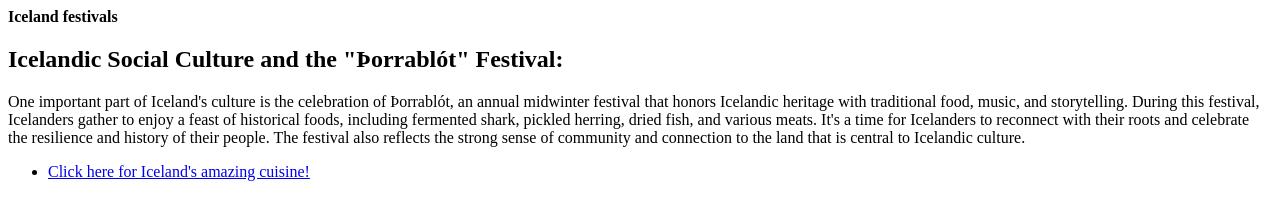
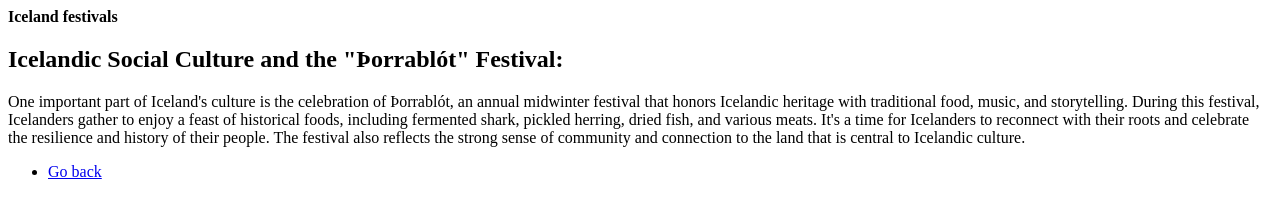
Before and after one commit to Felix32847324/Felix32847324.github.io, a plain HTML site: page festivalpage.html in a window 1280 px wide. Drawn offline with Linux system fonts and the light colour scheme.

Commit message:
Update festivalpage.html

```diff
--- a/festivalpage.html
+++ b/festivalpage.html
@@ -8,6 +8,6 @@
         <h2>Icelandic Social Culture and the "Þorrablót" Festival:</h2>
          <p> One important part of Iceland's culture is the celebration of Þorrablót, an annual midwinter festival that honors Icelandic heritage with traditional food, music, and storytelling. During this festival, Icelanders gather to enjoy a feast of historical foods, including fermented shark, pickled herring, dried fish, and various meats. It's a time for Icelanders to reconnect with their roots and celebrate the resilience and history of their people. The festival also reflects the strong sense of community and connection to the land that is central to Icelandic culture.</p>
         <ul>
-       <li><a href="https://Felix32847324.github.io/mainpage.html">Click here for Iceland's amazing cuisine!</a></li>
+       <li><a href="https://Felix32847324.github.io/mainpage.html">Go back</a></li>
         </ul>
     </body>
```
